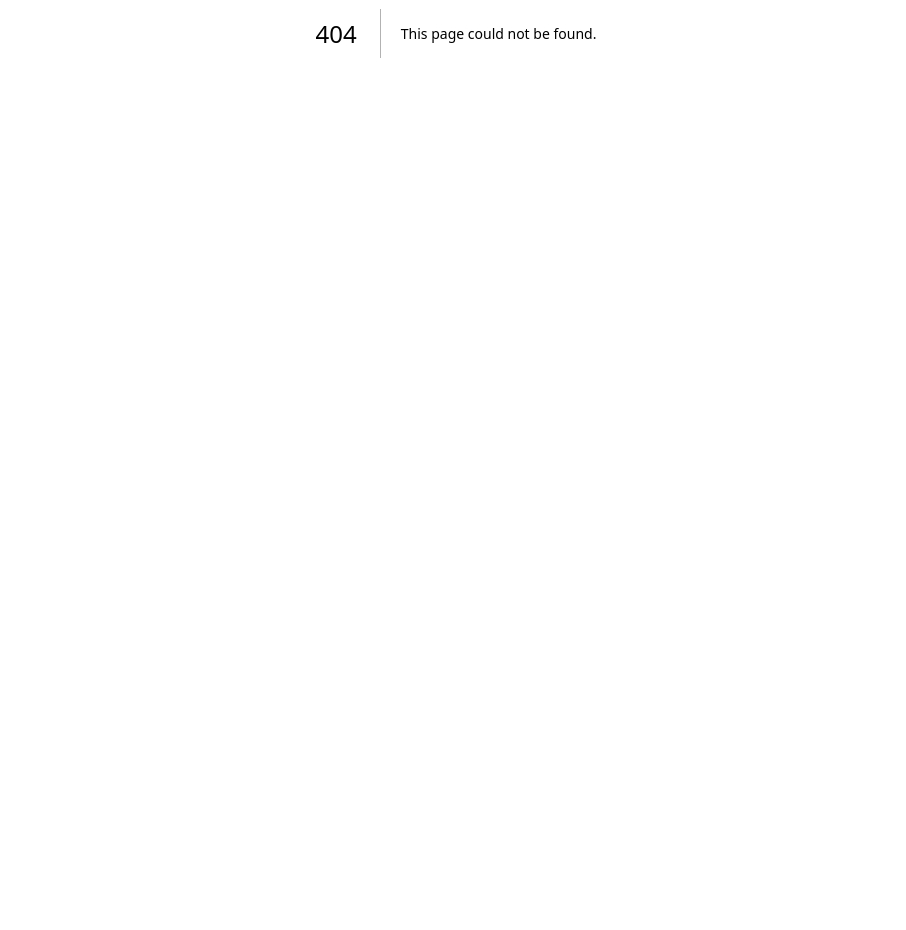
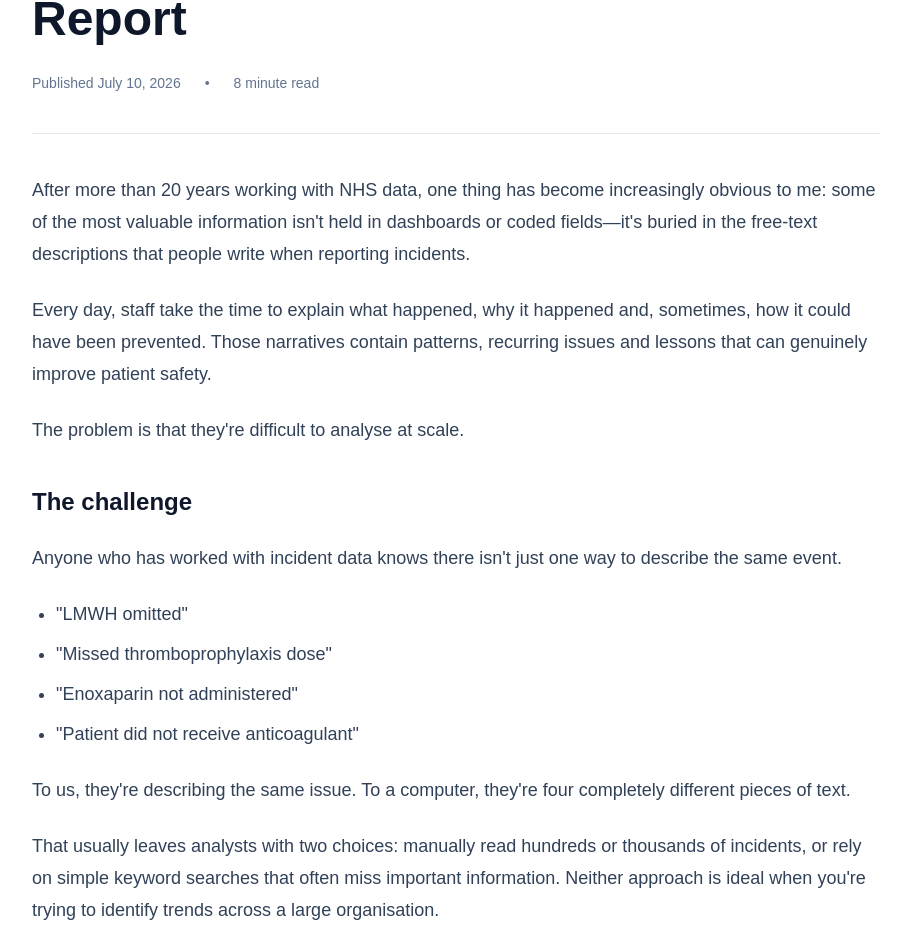
Before and after one commit to 24Mark8/templatecanvasiq, a Next.js app: page /articles/part-1 in a window 1280 px wide. Before the commit this address had no page. Shown: the part 367-1297 px from the top of the page, without its empty margins (184-1090 px from the left). Before the commit the page ends 800 px from the top, so only its background shows below. Built offline with nearby package versions, Linux system fonts and the light colour scheme.

Commit message:
Create page.tsx

```diff
--- /dev/null
+++ b/app/articles/part-1/page.tsx
@@ -0,0 +1,146 @@
+export default function ArticlePart1() {
+  return (
+    <main className="min-h-screen bg-white">
+      <section className="mx-auto max-w-4xl px-6 py-20">
+
+        <p className="text-sm font-semibold uppercase tracking-widest text-blue-700">
+          ARTICLE SERIES • PART 1
+        </p>
+
+        <h1 className="mt-4 text-5xl font-extrabold leading-tight text-slate-900">
+          Building a Reusable Framework for Categorising Datix Incident Narratives – Part 1: There's Valuable Information Hidden in Every Incident Report
+        </h1>
+
+        <div className="mt-6 flex gap-6 text-sm text-slate-500">
+          <span>Published July 10, 2026</span>
+          <span>•</span>
+          <span>8 minute read</span>
+        </div>
+
+        <hr className="my-10 border-slate-200" />
+
+        <div className="space-y-6 text-lg leading-8 text-slate-700">
+
+          <p>
+            After more than 20 years working with NHS data, one thing has become increasingly obvious to me:
+            some of the most valuable information isn't held in dashboards or coded fields—it's buried in the
+            free-text descriptions that people write when reporting incidents.
+          </p>
+
+          <p>
+            Every day, staff take the time to explain what happened, why it happened and, sometimes, how it
+            could have been prevented. Those narratives contain patterns, recurring issues and lessons that can
+            genuinely improve patient safety.
+          </p>
+
+          <p>
+            The problem is that they're difficult to analyse at scale.
+          </p>
+
+          <h2 className="text-2xl font-bold text-slate-900 mt-10">The challenge</h2>
+
+          <p>
+            Anyone who has worked with incident data knows there isn't just one way to describe the same event.
+          </p>
+
+          <ul className="list-disc pl-6 space-y-2">
+            <li>"LMWH omitted"</li>
+            <li>"Missed thromboprophylaxis dose"</li>
+            <li>"Enoxaparin not administered"</li>
+            <li>"Patient did not receive anticoagulant"</li>
+          </ul>
+
+          <p>
+            To us, they're describing the same issue. To a computer, they're four completely different pieces of text.
+          </p>
+
+          <p>
+            That usually leaves analysts with two choices: manually read hundreds or thousands of incidents, or rely on
+            simple keyword searches that often miss important information. Neither approach is ideal when you're trying
+            to identify trends across a large organisation.
+          </p>
+
+          <h2 className="text-2xl font-bold text-slate-900 mt-10">Looking for a better way</h2>
+
+          <p>
+            I didn't want to build another report that solved one specific problem. I wanted something I could use again
+            and again.
+          </p>
+
+          <p>
+            The idea was to create a reusable framework that could take free-text incident narratives and consistently
+            categorise them using a maintained keyword library. Rather than changing code every time a new category was
+            needed, I could simply update the keyword library.
+          </p>
+
+          <p>The framework was designed to:</p>
+
+          <ul className="list-disc pl-6 space-y-2">
+            <li>categorise incidents consistently</li>
+            <li>allow one incident to belong to more than one category</li>
+            <li>be easy to maintain</li>
+            <li>work across different patient safety topics</li>
+            <li>feed directly into Power BI dashboards</li>
+          </ul>
+
+          <p>
+            Once it was built, I realised it could be applied to far more than just one project.
+          </p>
+
+          <h2 className="text-2xl font-bold text-slate-900 mt-10">Where AI helps</h2>
+
+          <p>
+            People often ask, "Why not just use AI to do it all?"
+          </p>
+
+          <p>
+            For me, AI is at its best during the design stage. I use it to help spot themes in sample incidents,
+            suggest categories, identify synonyms and highlight keywords I may have missed.
+          </p>
+
+          <p>
+            Once those categories and keywords have been reviewed, the day-to-day categorisation is handled by Power
+            Query using an approved keyword library.
+          </p>
+
+          <p>
+            That means every result is consistent, transparent and repeatable—something that's essential when reporting
+            information that people rely on to make decisions.
+          </p>
+
+          <h2 className="text-2xl font-bold text-slate-900 mt-10">Why this matters</h2>
+
+          <p>
+            When you can turn thousands of free-text narratives into meaningful categories, you stop spending hours
+            reading individual incidents and start seeing the bigger picture.
+          </p>
+
+          <p>
+            You can quickly identify recurring medication issues, documentation problems, communication failures or
+            delays in care, and present those findings in a way that's useful to clinicians and managers.
+          </p>
+
+          <p>
+            That's where the real value lies—not replacing human judgement, but helping people see patterns they might
+            otherwise miss.
+          </p>
+
+          <h2 className="text-2xl font-bold text-slate-900 mt-10">What's next?</h2>
+
+          <p>
+            In the next article, I'll show how I built the keyword library that sits behind this framework, why I chose
+            that approach, and how it makes the whole solution easy to maintain without constantly rewriting code.
+          </p>
+
+        </div>
+
+        <div className="mt-16">
+          <a href="/" className="font-semibold text-blue-700 hover:text-blue-900">
+            ← Back to Home
+          </a>
+        </div>
+
+      </section>
+    </main>
+  );
+}
```
